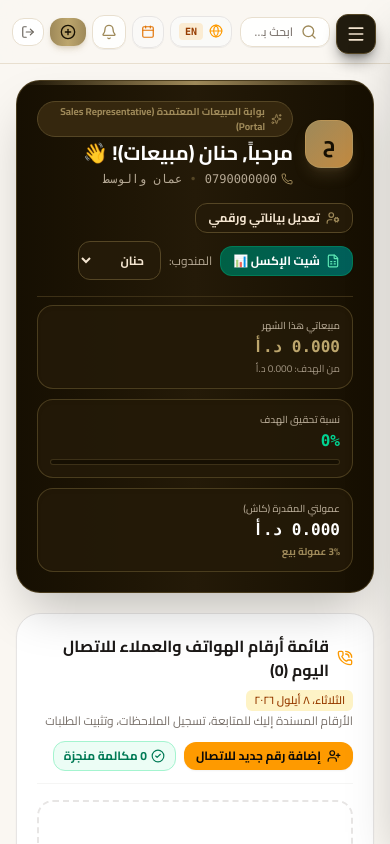
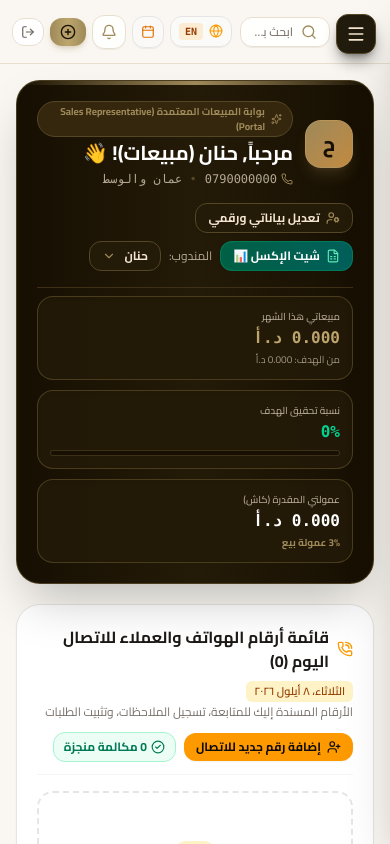
Before and after one commit to QX-MODERATOR/betolla-erp, a Next.js app: page /sales in a window 390 px wide. Shown: the top 844 px of the page. Built offline with nearby package versions, Linux system fonts and the light colour scheme.

Commit message:
fix(ui): improve mobile sidebar, profile modal z-index, sales rep dropdown, and scrollbar styles

```diff
--- a/app/globals.css
+++ b/app/globals.css
@@ -45,7 +45,9 @@ body {
 /* Hide scrollbar utility */
 .no-scrollbar::-webkit-scrollbar,
 .hide-scrollbar::-webkit-scrollbar,
-.scrollbar-none::-webkit-scrollbar {
+.scrollbar-none::-webkit-scrollbar,
+select::-webkit-scrollbar,
+select option::-webkit-scrollbar {
   display: none !important;
   width: 0 !important;
   height: 0 !important;
@@ -53,7 +55,9 @@ body {
 
 .no-scrollbar,
 .hide-scrollbar,
-.scrollbar-none {
+.scrollbar-none,
+select,
+select option {
   -ms-overflow-style: none !important; /* IE and Edge */
   scrollbar-width: none !important; /* Firefox */
 }
--- a/app/sales/page.tsx
+++ b/app/sales/page.tsx
@@ -1,6 +1,6 @@
 "use client";
 
-import { useState, useEffect, useCallback, Suspense } from "react";
+import { useState, useEffect, useCallback, Suspense, useRef } from "react";
 import { useSearchParams } from "next/navigation";
 import {
   PhoneCall,
@@ -26,7 +26,7 @@ import {
   Phone,
   FileSpreadsheet
 } from "lucide-react";
-import { formatCurrency } from "@/lib/utils";
+import { formatCurrency, cn } from "@/lib/utils";
 import { generateGoogleCalendarUrl } from "@/lib/calendar";
 import { getCurrentUser } from "@/lib/client-api";
 import { useLanguage } from "@/lib/i18n";
@@ -93,7 +93,22 @@ function SalesAppContent() {
   const { lastNotificationTime } = useNotifications();
   const [currentUser, setCurrentUser] = useState<any>(null);
   const [activeRepId, setActiveRepId] = useState("hanan");
+  const [isRepDropdownOpen, setIsRepDropdownOpen] = useState(false);
+  const repDropdownRef = useRef<HTMLDivElement>(null);
   const [multiDayCustomers, setMultiDayCustomers] = useState<Record<string, Record<string, any[]>>>(MULTI_DAY_CUSTOMERS);
+
+  // Close rep dropdown on outside click
+  useEffect(() => {
+    function handleClickOutside(e: MouseEvent) {
+      if (repDropdownRef.current && !repDropdownRef.current.contains(e.target as Node)) {
+        setIsRepDropdownOpen(false);
+      }
+    }
+    if (isRepDropdownOpen) {
+      document.addEventListener("mousedown", handleClickOutside);
+    }
+    return () => document.removeEventListener("mousedown", handleClickOutside);
+  }, [isRepDropdownOpen]);
 
   // Load leads from persistent API store
   const loadLeads = useCallback(async (repId: string, date: string) => {
@@ -512,10 +527,66 @@ ${selectedItemsText}
 
                 <div className="flex items-center gap-2">
                   <span className="text-xs text-[#f4e5d0]/70">{isArabic ? "المندوب:" : "Rep:"}</span>
+                  <div className="relative" ref={repDropdownRef}>
+                    <button
+                      type="button"
+                      onClick={() => setIsRepDropdownOpen((prev) => !prev)}
+                      className="px-3 py-1.5 bg-[#241a08] border border-[#554625] text-[#f4e5d0] hover:text-[#9e8959] hover:border-[#9e8959]/60 rounded-xl text-xs font-bold flex items-center gap-2 focus:outline-none focus:border-[#9e8959] cursor-pointer transition shadow-xs select-none"
+                      aria-haspopup="listbox"
+                      aria-expanded={isRepDropdownOpen}
+                    >
+                      <span>{rep.name}</span>
+                      <ChevronDown className={cn("w-3.5 h-3.5 text-[#9e8959] transition-transform duration-200", isRepDropdownOpen && "rotate-180")} />
+                    </button>
+
+                    {isRepDropdownOpen && (
+                      <div
+                        role="listbox"
+                        className={cn(
+                          "absolute top-full mt-1.5 z-50 min-w-[140px] bg-[#160f02] border border-[#554625] rounded-xl shadow-2xl shadow-black/80 py-1 overflow-hidden no-scrollbar hide-scrollbar scrollbar-none animate-fadeIn",
+                          dir === "rtl" ? "right-0" : "left-0"
+                        )}
+                      >
+                        {SALES_REPS.map((r) => {
+                          const isSelected = activeRepId === r.id;
+                          return (
+                            <button
+                              key={r.id}
+                              type="button"
+                              role="option"
+                              aria-selected={isSelected}
+                              onClick={() => {
+                                setActiveRepId(r.id);
+                                setIsRepDropdownOpen(false);
+                              }}
+                              className={cn(
+                                "w-full px-3 py-2 text-xs font-bold text-start flex items-center justify-between gap-2 transition-colors cursor-pointer",
+                                isSelected
+                                  ? "bg-[#35270e] text-[#9e8959]"
+                                  : "text-[#f4e5d0] hover:bg-[#241a08] hover:text-[#9e8959]"
+                              )}
+                            >
+                              <div className="flex items-center gap-2">
+                                <span className="w-5 h-5 rounded-md bg-[#241a08] border border-[#554625] text-[#9e8959] text-[10px] flex items-center justify-center font-black">
+                                  {r.avatar}
+                                </span>
+                                <span>{r.name}</span>
+                              </div>
+                              {isSelected && <CheckCircle2 className="w-3.5 h-3.5 text-[#9e8959] shrink-0" />}
+                            </button>
+                          );
+                        })}
+                      </div>
+                    )}
+                  </div>
+
+                  {/* Hidden select to preserve form/query compatibility */}
                   <select
                     value={activeRepId}
                     onChange={(e) => setActiveRepId(e.target.value)}
-                    className="px-3 py-1.5 bg-[#241a08] border border-[#554625] text-[#f4e5d0] rounded-xl text-xs font-bold focus:outline-none focus:border-[#9e8959] cursor-pointer"
+                    className="sr-only no-scrollbar hide-scrollbar scrollbar-none"
+                    tabIndex={-1}
+                    aria-hidden="true"
                   >
                     {SALES_REPS.map((r) => (
                       <option key={r.id} value={r.id} className="bg-[#160f02] text-[#f4e5d0]">
--- a/components/layout/sidebar.tsx
+++ b/components/layout/sidebar.tsx
@@ -177,7 +177,7 @@ export function Sidebar() {
   const [currentUser, setCurrentUser] = useState<any>(null);
   const { language, dir, t } = useLanguage();
   const { startNavigation, startLoading } = useLoading();
-  const { profile, openProfileModal } = useProfile();
+  const { profile, openProfileModal, isProfileModalOpen } = useProfile();
   const isArabic = language === "ar";
 
   useEffect(() => {
@@ -188,6 +188,13 @@ export function Sidebar() {
   useEffect(() => {
     setIsOpen(false);
   }, [pathname]);
+
+  // Close mobile drawer when profile modal opens
+  useEffect(() => {
+    if (isProfileModalOpen) {
+      setIsOpen(false);
+    }
+  }, [isProfileModalOpen]);
 
   const userRole: UserRole = (currentUser?.role || profile?.role || "admin") as UserRole;
 
@@ -368,7 +375,10 @@ export function Sidebar() {
           <div className="rounded-2xl bg-[#241a08] border border-[#554625]/80 p-2.5 flex items-center justify-between gap-2 shadow-inner">
             {/* Clickable Profile Summary */}
             <button
-              onClick={() => openProfileModal(currentUser?.username || undefined)}
+              onClick={() => {
+                setIsOpen(false);
+                openProfileModal(currentUser?.username || undefined);
+              }}
               title={isArabic ? "فتح إعدادات الملف الشخصي" : "Open Profile Settings"}
               className="flex items-center gap-2.5 min-w-0 flex-1 text-right cursor-pointer group"
             >
@@ -391,7 +401,10 @@ export function Sidebar() {
 
             {/* Quick Profile Settings Trigger */}
             <button
-              onClick={() => openProfileModal(currentUser?.username || undefined)}
+              onClick={() => {
+                setIsOpen(false);
+                openProfileModal(currentUser?.username || undefined);
+              }}
               title={isArabic ? "إعدادات الحساب" : "Account Settings"}
               aria-label={isArabic ? "إعدادات الحساب" : "Account Settings"}
               className="p-1.5 text-[#f4e5d0]/70 hover:text-[#9e8959] hover:bg-[#35270e] rounded-lg transition cursor-pointer active:scale-95"
@@ -402,6 +415,7 @@ export function Sidebar() {
             {/* Logout Trigger */}
             <button
               onClick={() => {
+                setIsOpen(false);
                 startLoading({
                   ar: "جاري تسجيل الخروج الآمن...",
                   en: "Signing out securely..."
--- a/components/profile/profile-settings-modal.tsx
+++ b/components/profile/profile-settings-modal.tsx
@@ -299,7 +299,7 @@ export function ProfileSettingsModal() {
       onClick={(e) => {
         if (e.target === e.currentTarget) closeProfileModal();
       }}
-      className="fixed inset-0 z-50 flex items-center justify-center p-2.5 sm:p-4 bg-black/80 backdrop-blur-md overflow-y-auto no-scrollbar hide-scrollbar animate-backdropFadeIn"
+      className="fixed inset-0 z-[9990] flex items-center justify-center p-2.5 sm:p-4 bg-black/80 backdrop-blur-md overflow-y-auto no-scrollbar hide-scrollbar animate-backdropFadeIn"
       dir={dir}
     >
       <div className="relative w-full max-w-lg sm:max-w-xl bg-gradient-to-b from-[#160f02] via-[#1d1405] to-[#160f02] border border-[#554625] rounded-2xl sm:rounded-3xl shadow-2xl shadow-black/90 p-3.5 sm:p-6 text-[#f4e5d0] ring-1 ring-[#9e8959]/25 my-auto max-h-[94vh] sm:max-h-[90vh] flex flex-col no-scrollbar hide-scrollbar animate-modalSlideUp">
```
